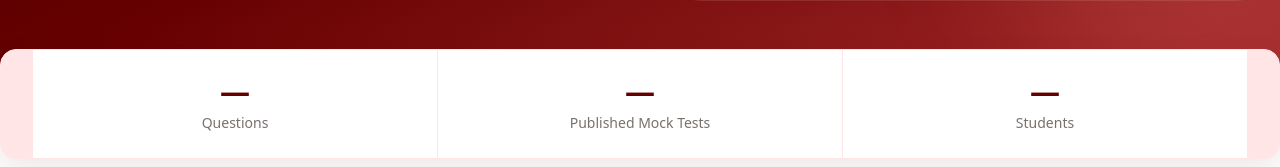
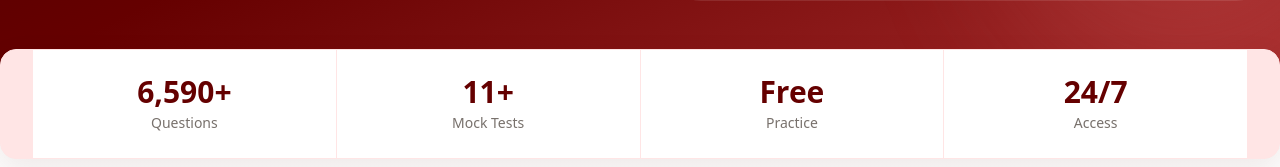
Before and after one commit to jktestpoint-dot/jk-test-point, a Next.js app: page / in a window 1280 px wide. Shown: the part 633-800 px from the top of the page. Built offline with nearby package versions, Linux system fonts and the light colour scheme; no server answers.

Commit message:
update: refresh homepage statistics

```diff
--- a/app/page.tsx
+++ b/app/page.tsx
@@ -1,7 +1,6 @@
 import Link from "next/link";
 import { HomeProgress } from "@/components/HomeProgress";
 import { getFeaturedMockTests } from "@/lib/featured-tests";
-import { getHomepageStats } from "@/lib/homepage-stats";
 
 const features = [
   ["Free MCQs", "Start with selected practice questions at no cost."],
@@ -12,7 +11,6 @@ const features = [
 const categories = ["JKSSB", "Banking", "Kashmir University", "High Court"];
 export default async function Home() {
   const featuredTests = await getFeaturedMockTests().catch(() => []);
-  const homepageStats = await getHomepageStats().catch(() => ({ questions: null, mockTests: null, students: null }));
 
   return <>
     <section className="relative overflow-hidden bg-gradient-to-br from-brand-900 via-brand-700 to-brand-500 text-white">
@@ -23,7 +21,7 @@ export default async function Home() {
         <div className="relative lg:pl-8"><div className="absolute -inset-5 rounded-[2rem] border border-white/10" /><HomeProgress /></div>
       </div>
     </section>
-    <section className="container-page -mt-5 relative z-10 grid grid-cols-3 gap-px overflow-hidden rounded-2xl border border-brand-100 bg-brand-100 text-center shadow-card sm:-mt-7">{[[homepageStats.questions === null ? "—" : homepageStats.questions.toLocaleString(), "Questions"], [homepageStats.mockTests === null ? "—" : homepageStats.mockTests.toLocaleString(), "Published Mock Tests"], [homepageStats.students === null ? "—" : homepageStats.students.toLocaleString(), "Students"]].map(([number, label]) => <div className="bg-white px-3 py-5 sm:py-6" key={label}><b className="block text-2xl text-brand-700 sm:text-3xl">{number}</b><span className="text-xs text-stone-500 sm:text-sm">{label}</span></div>)}</section>
+    <section className="container-page -mt-5 relative z-10 grid grid-cols-2 gap-px overflow-hidden rounded-2xl border border-brand-100 bg-brand-100 text-center shadow-card sm:-mt-7 sm:grid-cols-4">{[["6,590+", "Questions"], ["11+", "Mock Tests"], ["Free", "Practice"], ["24/7", "Access"]].map(([number, label]) => <div className="bg-white px-3 py-5 sm:py-6" key={label}><b className="block text-2xl text-brand-700 sm:text-3xl">{number}</b><span className="text-xs text-stone-500 sm:text-sm">{label}</span></div>)}</section>
     <section className="container-page section-space"><div className="grid gap-6 xl:grid-cols-2"><div className="card overflow-hidden border-brand-100 bg-white sm:p-10"><div className="text-center"><p className="eyebrow">Subject-wise preparation</p><h2 className="mt-2 text-3xl font-bold">Paid MCQ Practice</h2><p className="mx-auto mt-3 max-w-md text-stone-600">Question banks aligned with relevant SSC, JKSSB and competitive-exam preparation.</p><Link href="/mcq-practice" className="btn-primary mt-6 inline-flex">Browse Paid Subjects</Link></div></div><div className="card overflow-hidden border-brand-100 bg-white sm:p-10"><div className="text-center"><p className="eyebrow">No purchase required</p><h2 className="mt-2 text-3xl font-bold">Free MCQ Practice</h2><p className="mx-auto mt-3 max-w-md text-stone-600">Start with selected free question sets and see your results after every attempt.</p><Link href="/free-mcq-practice" className="btn-primary mt-6 inline-flex">Browse Free Subjects</Link></div></div></div></section>
     <section id="featured" className="container-page section-space"><div className="flex items-end justify-between gap-5"><div className="section-heading"><p className="eyebrow">Practice with purpose</p><h2>Featured mock tests</h2></div><Link href="/mock-tests" className="shrink-0 text-sm font-bold text-brand-600">View all →</Link></div><div className="mt-8 grid gap-5 md:grid-cols-2 xl:grid-cols-3">{featuredTests.map((test) => <article className="card card-lift flex h-full flex-col" key={test.id}><div className="flex items-start justify-between gap-3"><span className="rounded-full bg-brand-50 px-3 py-1 text-xs font-bold text-brand-700">{test.main_category}</span><div className="flex items-center gap-2">{test.question_count === 0 && <span className="rounded-full bg-brand-50 px-2.5 py-1 text-xs font-bold text-brand-700">Coming Soon</span>}<span className="text-sm font-semibold text-stone-500">{test.price ? `₹${test.price}` : "Free"}</span></div></div><h3 className="mt-5 text-lg font-bold">{test.title}</h3><p className="mt-2 text-sm text-stone-500">{test.question_count} questions · {test.duration_minutes} mins · {test.subcategory}</p><Link href={`/mock-tests/${test.id}`} className="btn-primary mt-6 w-full">View test</Link></article>)}{!featuredTests.length && <div className="card text-sm text-stone-500 md:col-span-2 xl:col-span-3">No featured mock tests have been selected yet.</div>}</div></section>
     <section className="border-y border-brand-100 bg-white section-space"><div className="container-page"><div className="section-heading"><p className="eyebrow">Why JK Test Point</p><h2>Everything you need to improve</h2></div><div className="mt-8 grid gap-5 md:grid-cols-3">{features.map(([title, text], index) => <div className="card card-lift" key={title}><span className="grid h-10 w-10 place-items-center rounded-xl bg-brand-50 font-bold text-brand-600">0{index + 1}</span><h3 className="mt-4 font-bold">{title}</h3><p className="mt-2 text-sm leading-6 text-stone-500">{text}</p></div>)}</div></div></section>
```
